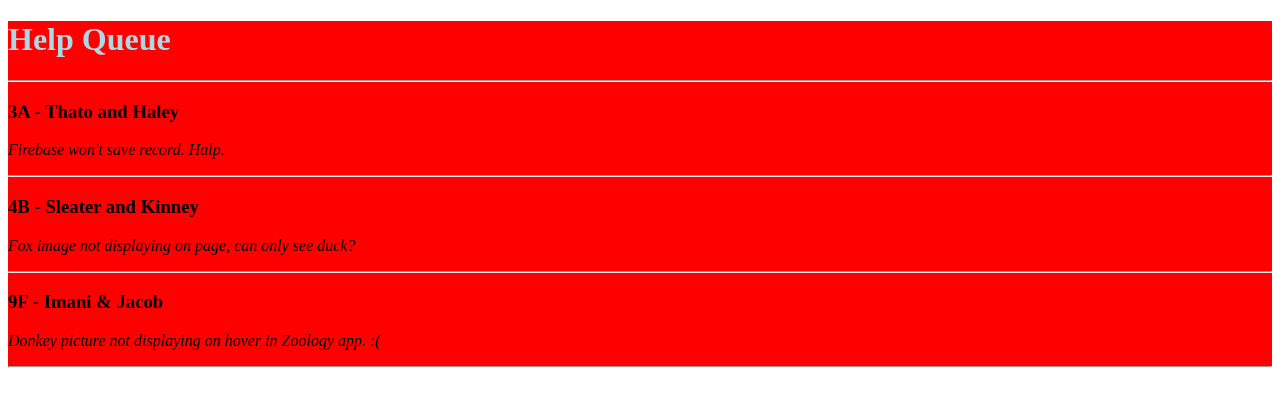
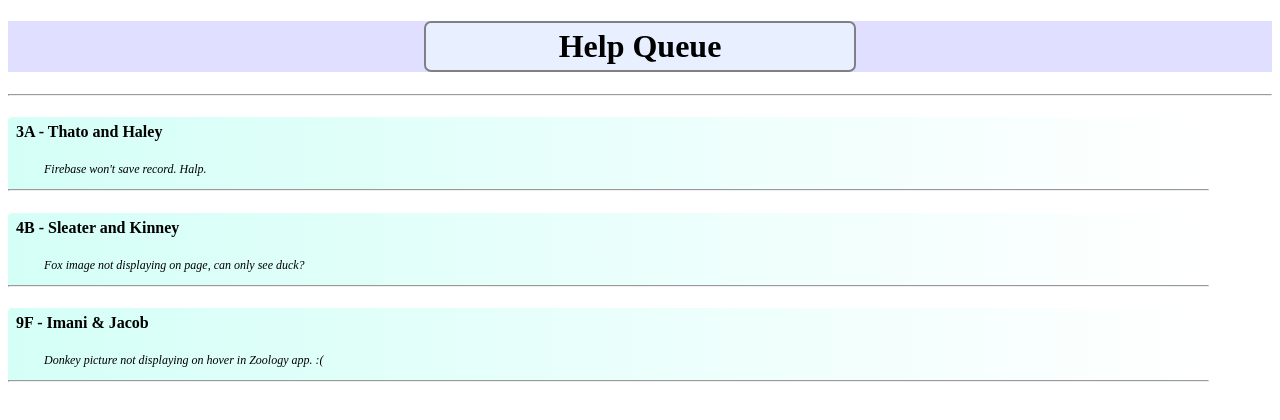
Before and after one commit to kwolfenb/react-help-queue, a React app: page / in a window 1280 px wide. Shown: the top 420 px of the page. Built offline with nearby package versions, Linux system fonts and the light colour scheme.

Commit message:
adds styling

```diff
--- a/src/components/Header.jsx
+++ b/src/components/Header.jsx
@@ -1,13 +1,26 @@
 import React from 'react'
 
 function Header() {
-  var headerStyle = {
-    color: 'lightBlue',
-  }
 
-  return(
+  return (
     <div>
-      <h1 style = {headerStyle}>Help Queue</h1>
+      <style jsx>{`
+        div {
+          background-color: #E0DFFF;
+        }
+        h1 {
+          margin-left: auto;
+          margin-right: auto;
+          width: 33%;
+          border: solid gray 2px;
+          background: #e8f0ff;
+          border-radius: 7px;
+          padding: 5px;
+          text-align: center
+        }
+      `}
+      </style>
+      <h1>Help Queue</h1>
     </div>
   )
 }
--- a/src/components/Ticket.jsx
+++ b/src/components/Ticket.jsx
@@ -4,12 +4,24 @@ import PropTypes from 'prop-types'
 function Ticket(props) {
   return (
     <div>
-      <style global jsx>{`
+      <style jsx>
+      {`
         div {
-          background-color: red;
+          background-image: linear-gradient(to right, #D4FFF7, white);
+          border-radius: 4px;
+          margin-right: 5%;
         }
-      `}</style>
-      <h3> { props.location } - { props.names }</h3>
+        h4 {
+          padding-top: 6px;
+          margin-left: 8px;
+        }
+        p {
+          font-size: 12px;
+          margin-left: 3%;
+        }
+      `}
+      </style>
+      <h4> { props.location } - { props.names }</h4>
       <p><em> { props.issue }</em></p>
       <hr/>
     </div>
```
